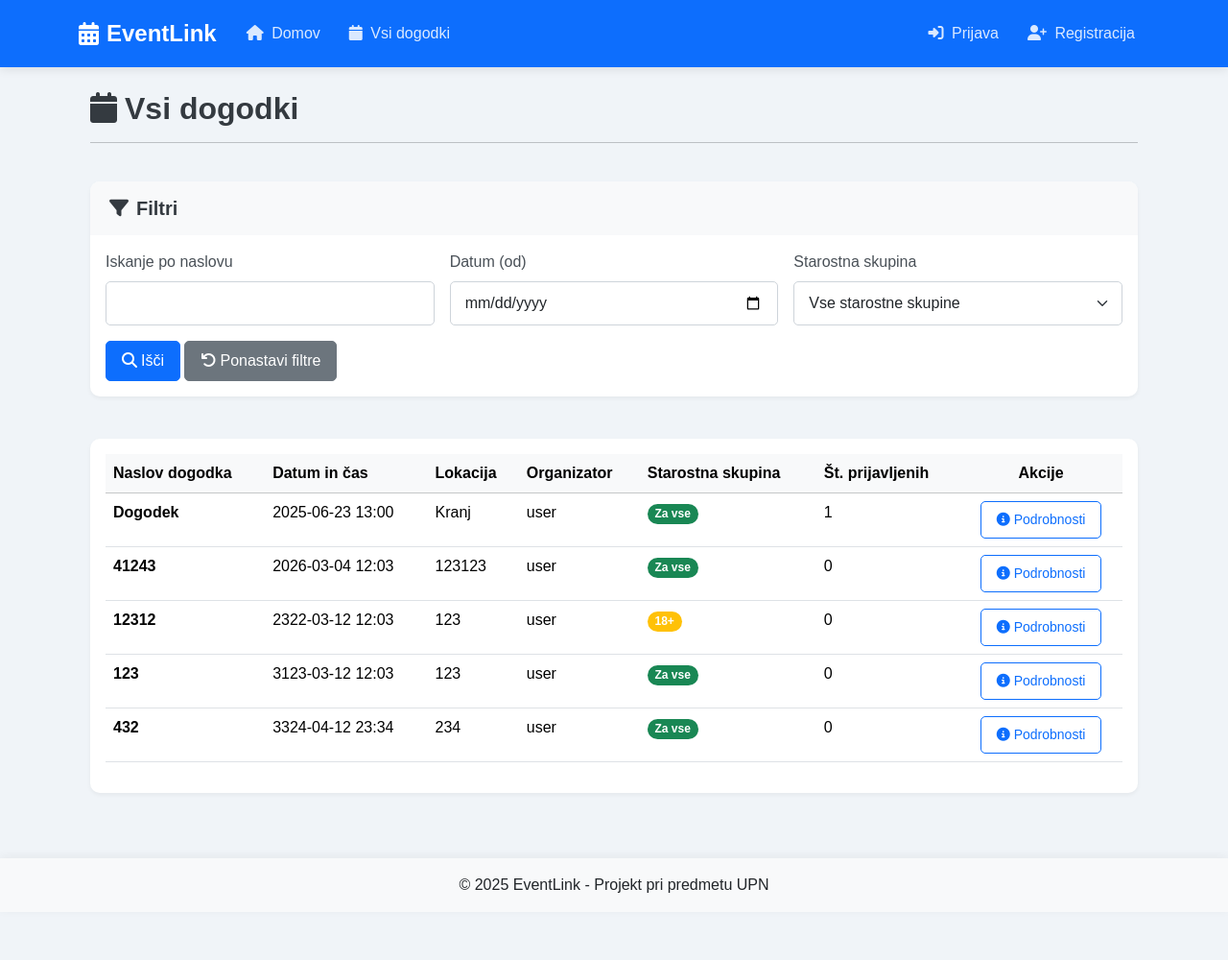
After one commit to Asparagus072/UPN, a Flask app: page /all_events in a window 1280 px wide. The commit adds this page. Shown: the whole page at 96% size. Run offline with Flask 3, Linux system fonts and the light colour scheme; data comes from the database, SQL or seed files in the repository; both versions use the stored data as it was after the commit.

Commit message:
upd: tabela vseh dogodkov ter delete

```diff
--- a/app.py
+++ b/app.py
@@ -335,19 +335,24 @@ def event_detail(event_id):
 
     db = get_db()
 
-    # Get event details
-    cursor = db.execute('SELECT e.*, u.username as organizer_name FROM events e JOIN users u ON e.organizer_id = u.id WHERE e.id = ?', (event_id,))
+    # Get event details + organizer username
+    cursor = db.execute(
+        'SELECT e.*, u.username as organizer_name FROM events e JOIN users u ON e.organizer_id = u.id WHERE e.id = ?',
+        (event_id,)
+    )
     event = cursor.fetchone()
 
     if not event:
         flash('Dogodek ni bil najden!', 'danger')
         return redirect(url_for('home'))
 
-    # Get target groups for the event
+    # Preveri, če je trenutni uporabnik organizator
+    is_organizer = 'user_id' in session and session['user_id'] == event['organizer_id']
+
+    # ciljne skupine
     cursor = db.execute('SELECT group_type, group_value FROM event_target_groups WHERE event_id = ?', (event_id,))
     target_groups = cursor.fetchall()
 
-    # Process target groups
     target_religions = []
     target_races = []
     for group in target_groups:
@@ -356,23 +361,28 @@ def event_detail(event_id):
         elif group['group_type'] == 'race':
             target_races.append(group['group_value'])
 
-    # Get number of registrations
+    # Število prijav
     cursor = db.execute('SELECT COUNT(*) as count FROM registrations WHERE event_id = ?', (event_id,))
     registrations_count = cursor.fetchone()['count']
 
-    # Check if current user is registered
+    #is user in session
     is_registered = False
     if 'user_id' in session:
-        cursor = db.execute('SELECT * FROM registrations WHERE user_id = ? AND event_id = ?',
-                           (session['user_id'], event_id))
+        cursor = db.execute(
+            'SELECT * FROM registrations WHERE user_id = ? AND event_id = ?',
+            (session['user_id'], event_id)
+        )
         is_registered = cursor.fetchone() is not None
 
-    return render_template('event_detail.html',
-                          event=event,
-                          target_religions=target_religions,
-                          target_races=target_races,
-                          registrations_count=registrations_count,
-                          is_registered=is_registered)
+    return render_template(
+        'event_detail.html',
+        event=event,
+        target_religions=target_religions,
+        target_races=target_races,
+        registrations_count=registrations_count,
+        is_registered=is_registered,
+        is_organizer=is_organizer
+    )
 
 @app.route('/event/<int:event_id>/register', methods=['POST'])
 def register_for_event(event_id):
@@ -443,6 +453,96 @@ def unregister_from_event(event_id):
 
     return redirect(url_for('event_detail', event_id=event_id))
 
+@app.route('/delete_event/<int:event_id>', methods=['POST'])
+def delete_event(event_id):
+    if 'user_id' not in session:
+        flash('Za brisanje dogodka se morate prijaviti!', 'danger')
+        return redirect(url_for('login'))
+
+    db = get_db()
+
+    # Preveri, če dogodek obstaja
+    cursor = db.execute('SELECT * FROM events WHERE id = ?', (event_id,))
+    event = cursor.fetchone()
+
+    if not event:
+        flash('Dogodek ni bil najden!', 'danger')
+        return redirect(url_for('home'))
+
+    # Preveri, če je uporabnik organizator dogodka
+    if session.get('user_id') != event['organizer_id']:
+        flash('Nimate dovoljenja za brisanje tega dogodka!', 'danger')
+        return redirect(url_for('event_detail', event_id=event_id))
+
+    try:
+        # Najprej izbriši vse povezave v drugih tabelah
+        db.execute('DELETE FROM registrations WHERE event_id = ?', (event_id,))
+        db.execute('DELETE FROM event_target_groups WHERE event_id = ?', (event_id,))
+
+        # Nato izbriši dogodek
+        db.execute('DELETE FROM events WHERE id = ?', (event_id,))
+        db.commit()
+
+        flash('Dogodek uspešno izbrisan!', 'success')
+        return redirect(url_for('home'))
+    except Exception as e:
+        db.rollback()
+        flash(f'Napaka pri brisanju dogodka: {str(e)}', 'danger')
+        return redirect(url_for('event_detail', event_id=event_id))
+
+@app.route('/all_events')
+def all_events():
+    """Prikaži vse dogodke z možnostjo filtriranja."""
+    # Pridobivanje parametrov za filtriranje
+    search = request.args.get('search', '')
+    date_filter = request.args.get('date_filter', '')
+    age_group = request.args.get('age_group', '')
+
+    db = get_db()
+
+    # Osnovna poizvedba
+    query = '''
+        SELECT e.*, u.username as organizer_name,
+        (SELECT COUNT(*) FROM registrations WHERE event_id = e.id) as registration_count
+        FROM events e
+        JOIN users u ON e.organizer_id = u.id
+        WHERE 1=1
+    '''
+    params = []
+
+    # Dodajanje filtrov
+    if search:
+        query += ' AND e.title LIKE ?'
+        params.append(f'%{search}%')
+
+    if date_filter:
+        query += ' AND date(e.date) >= date(?)'
+        params.append(date_filter)
+
+    if age_group:
+        query += ' AND e.target_age_group = ?'
+        params.append(age_group)
+
+    # Sortiranje po datumu
+    query += ' ORDER BY e.date'
+
+    # Izvajanje poizvedbe
+    cursor = db.execute(query, params)
+    events = [dict(event) for event in cursor.fetchall()]  # Convert Row objects to dictionaries
+
+    # Preverjanje, ali je uporabnik prijavljen na dogodke
+    user_id = session.get('user_id')
+    if user_id:
+        # Get all registrations for this user in one query
+        cursor = db.execute('SELECT event_id FROM registrations WHERE user_id = ?', (user_id,))
+        registered_events = {row['event_id'] for row in cursor.fetchall()}
+
+        # Mark each event as registered or not
+        for event in events:
+            event['is_registered'] = event['id'] in registered_events
+
+    return render_template('all_events.html', events=events)
+
 # shema baze
 def create_schema_file():
     with open('schema.sql', 'w') as f:
--- /dev/null
+++ b/templates/all_events.html
@@ -0,0 +1,138 @@
+{% extends 'base.html' %}
+
+{% block title %}Vsi dogodki{% endblock %}
+
+{% block content %}
+<div class="container">
+    <div class="row mb-4">
+        <div class="col-12">
+            <div class="d-flex justify-content-between align-items-center">
+                <h2 class="mb-0"><i class="fas fa-calendar me-2"></i>Vsi dogodki</h2>
+                {% if 'user_id' in session %}
+                <a href="{{ url_for('create_event') }}" class="btn btn-success">
+                    <i class="fas fa-calendar-plus me-1"></i>Ustvari nov dogodek
+                </a>
+                {% endif %}
+            </div>
+            <hr>
+        </div>
+    </div>
+
+    <!-- Filteri -->
+    <div class="row mb-4">
+        <div class="col-12">
+            <div class="card shadow-sm border-0">
+                <div class="card-header bg-light">
+                    <h5 class="mb-0"><i class="fas fa-filter me-2"></i>Filtri</h5>
+                </div>
+                <div class="card-body">
+                    <form method="GET" action="{{ url_for('all_events') }}" class="row g-3">
+                        <!-- Iskanje po naslovu -->
+                        <div class="col-md-4">
+                            <label for="search" class="form-label">Iskanje po naslovu</label>
+                            <input type="text" class="form-control" id="search" name="search" value="{{ request.args.get('search', '') }}">
+                        </div>
+
+                        <!-- Filter po datumu -->
+                        <div class="col-md-4">
+                            <label for="date_filter" class="form-label">Datum (od)</label>
+                            <input type="date" class="form-control" id="date_filter" name="date_filter" value="{{ request.args.get('date_filter', '') }}">
+                        </div>
+
+                        <!-- Filter po starostni skupini -->
+                        <div class="col-md-4">
+                            <label for="age_group" class="form-label">Starostna skupina</label>
+                            <select class="form-select" id="age_group" name="age_group">
+                                <option value="" {% if not request.args.get('age_group') %}selected{% endif %}>Vse starostne skupine</option>
+                                <option value="all" {% if request.args.get('age_group') == 'all' %}selected{% endif %}>Za vse starosti</option>
+                                <option value="adults" {% if request.args.get('age_group') == 'adults' %}selected{% endif %}>Samo za odrasle</option>
+                                <option value="minors" {% if request.args.get('age_group') == 'minors' %}selected{% endif %}>Samo za mladoletnike</option>
+                            </select>
+                        </div>
+
+                        <div class="col-12">
+                            <button type="submit" class="btn btn-primary">
+                                <i class="fas fa-search me-1"></i>Išči
+                            </button>
+                            <a href="{{ url_for('all_events') }}" class="btn btn-secondary">
+                                <i class="fas fa-undo me-1"></i>Ponastavi filtre
+                            </a>
+                        </div>
+                    </form>
+                </div>
+            </div>
+        </div>
+    </div>
+
+    <!-- Tabela dogodkov -->
+    <div class="row">
+        <div class="col-12">
+            <div class="card shadow-sm border-0">
+                <div class="card-body">
+                    {% if events %}
+                        <div class="table-responsive">
+                            <table class="table table-hover">
+                                <thead class="table-light">
+                                    <tr>
+                                        <th>Naslov dogodka</th>
+                                        <th>Datum in čas</th>
+                                        <th>Lokacija</th>
+                                        <th>Organizator</th>
+                                        <th>Starostna skupina</th>
+                                        <th>Št. prijavljenih</th>
+                                        <th class="text-center">Akcije</th>
+                                    </tr>
+                                </thead>
+                                <tbody>
+                                    {% for event in events %}
+                                    <tr>
+                                        <td><strong>{{ event['title'] }}</strong></td>
+                                        <td>{{ event['date'] }}</td>
+                                        <td>{{ event['location'] }}</td>
+                                        <td>{{ event['organizer_name'] }}</td>
+                                        <td>
+                                            {% if event['target_age_group'] == 'all' %}
+                                                <span class="badge bg-success rounded-pill">Za vse</span>
+                                            {% elif event['target_age_group'] == 'adults' %}
+                                                <span class="badge bg-warning rounded-pill">18+</span>
+                                            {% elif event['target_age_group'] == 'minors' %}
+                                                <span class="badge bg-info rounded-pill">Mladoletni</span>
+                                            {% endif %}
+                                        </td>
+                                        <td>{{ event['registration_count'] }}</td>
+                                        <td class="text-center">
+                                            <a href="{{ url_for('event_detail', event_id=event['id']) }}" class="btn btn-outline-primary btn-sm">
+                                                <i class="fas fa-info-circle me-1"></i>Podrobnosti
+                                            </a>
+                                            {% if 'user_id' in session %}
+                                                {% if event['is_registered'] %}
+                                                    <form action="{{ url_for('unregister_from_event', event_id=event['id']) }}" method="POST" class="d-inline">
+                                                        <button type="submit" class="btn btn-outline-danger btn-sm">
+                                                            <i class="fas fa-times-circle me-1"></i>Odjava
+                                                        </button>
+                                                    </form>
+                                                {% else %}
+                                                    <form action="{{ url_for('register_for_event', event_id=event['id']) }}" method="POST" class="d-inline">
+                                                        <button type="submit" class="btn btn-outline-success btn-sm">
+                                                            <i class="fas fa-check-circle me-1"></i>Prijava
+                                                        </button>
+                                                    </form>
+                                                {% endif %}
+                                            {% endif %}
+                                        </td>
+                                    </tr>
+                                    {% endfor %}
+                                </tbody>
+                            </table>
+                        </div>
+                    {% else %}
+                        <div class="alert alert-info">
+                            <i class="fas fa-info-circle me-2"></i>Ni najdenih dogodkov, ki bi ustrezali izbranemu filtru.
+                        </div>
+                    {% endif %}
+                </div>
+            </div>
+        </div>
+    </div>
+</div>
+{% endblock %}
--- a/templates/base.html
+++ b/templates/base.html
@@ -26,6 +26,11 @@
                     <li class="nav-item">
                         <a class="nav-link" href="{{ url_for('home') }}">
                             <i class="fas fa-home me-1"></i> Domov
+                        </a>
+                    </li>
+                    <li class="nav-item">
+                        <a class="nav-link" href="{{ url_for('all_events') }}">
+                            <i class="fas fa-calendar me-1"></i> Vsi dogodki
                         </a>
                     </li>
                     {% if 'user_id' in session %}
```
Also changed, not shown: templates/create_event.html (+0 -12 lines), templates/event_detail.html (+12 -3 lines), eventlink.db.
